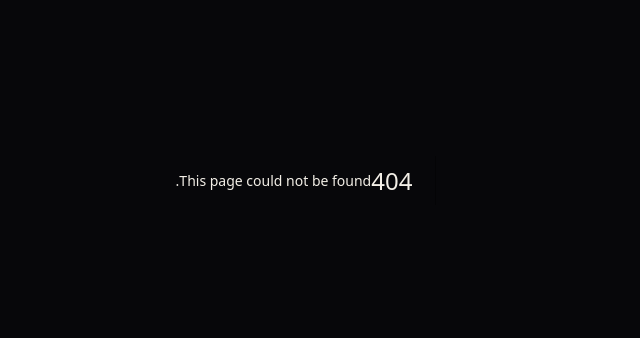
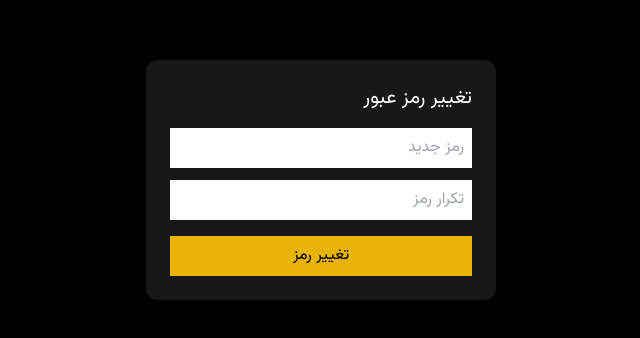
Before and after one commit to Peyman272/inja3d, a Next.js app: page /reset-password in a window 1280 px wide. Before the commit this address had no page. Shown: the part 220-558 px from the top of the page, without its empty margins (366-1006 px from the left). Built offline with nearby package versions, Linux system fonts and the light colour scheme.

Commit message:
Create page.tsx

```diff
--- /dev/null
+++ b/app/reset-password/page.tsx
@@ -0,0 +1,86 @@
+"use client";
+
+import { useState } from "react";
+import { useSearchParams } from "next/navigation";
+
+export default function ResetPasswordPage() {
+  const searchParams = useSearchParams();
+
+  const key = searchParams.get("key");
+  const login = searchParams.get("login");
+
+  const [password, setPassword] = useState("");
+  const [confirm, setConfirm] = useState("");
+  const [msg, setMsg] = useState("");
+  const [loading, setLoading] = useState(false);
+
+  async function handleReset() {
+    setMsg("");
+
+    if (!password || password.length < 6) {
+      setMsg("رمز باید حداقل ۶ کاراکتر باشد");
+      return;
+    }
+
+    if (password !== confirm) {
+      setMsg("رمزها یکسان نیستند");
+      return;
+    }
+
+    setLoading(true);
+
+    const res = await fetch("/api/reset-password", {
+      method: "POST",
+      headers: { "Content-Type": "application/json" },
+      body: JSON.stringify({
+        key,
+        login,
+        password,
+      }),
+    });
+
+    const data = await res.json();
+
+    setLoading(false);
+
+    if (!data.ok) {
+      setMsg(data.error || "خطا در تغییر رمز");
+    } else {
+      setMsg("رمز با موفقیت تغییر کرد ✔");
+    }
+  }
+
+  return (
+    <div className="min-h-screen flex items-center justify-center bg-black text-white">
+      <div className="w-[350px] p-6 bg-zinc-900 rounded-xl">
+        <h1 className="text-xl mb-4">تغییر رمز عبور</h1>
+
+        <input
+          type="password"
+          placeholder="رمز جدید"
+          className="w-full p-2 text-black mb-3"
+          value={password}
+          onChange={(e) => setPassword(e.target.value)}
+        />
+
+        <input
+          type="password"
+          placeholder="تکرار رمز"
+          className="w-full p-2 text-black"
+          value={confirm}
+          onChange={(e) => setConfirm(e.target.value)}
+        />
+
+        <button
+          onClick={handleReset}
+          disabled={loading}
+          className="w-full mt-4 bg-yellow-500 text-black p-2"
+        >
+          {loading ? "در حال ذخیره..." : "تغییر رمز"}
+        </button>
+
+        {msg && <p className="mt-3 text-sm">{msg}</p>}
+      </div>
+    </div>
+  );
+}
```
